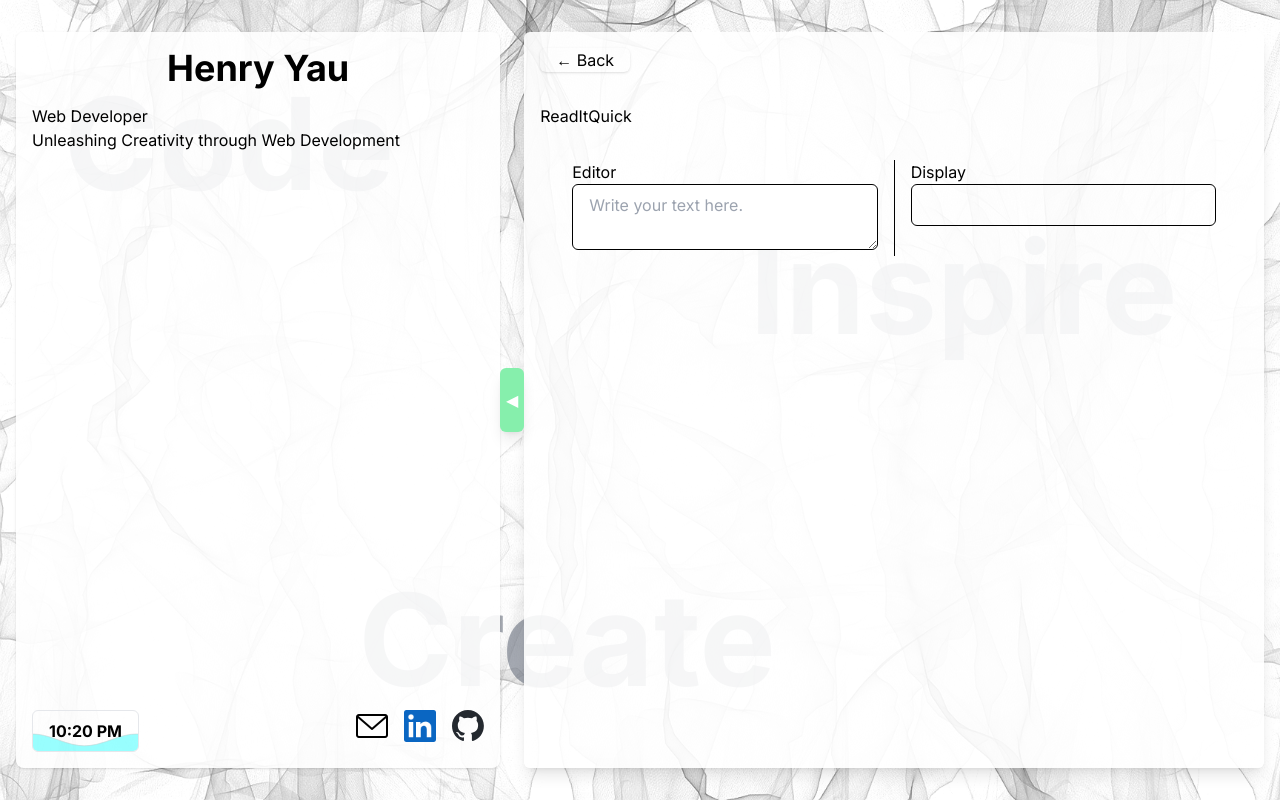
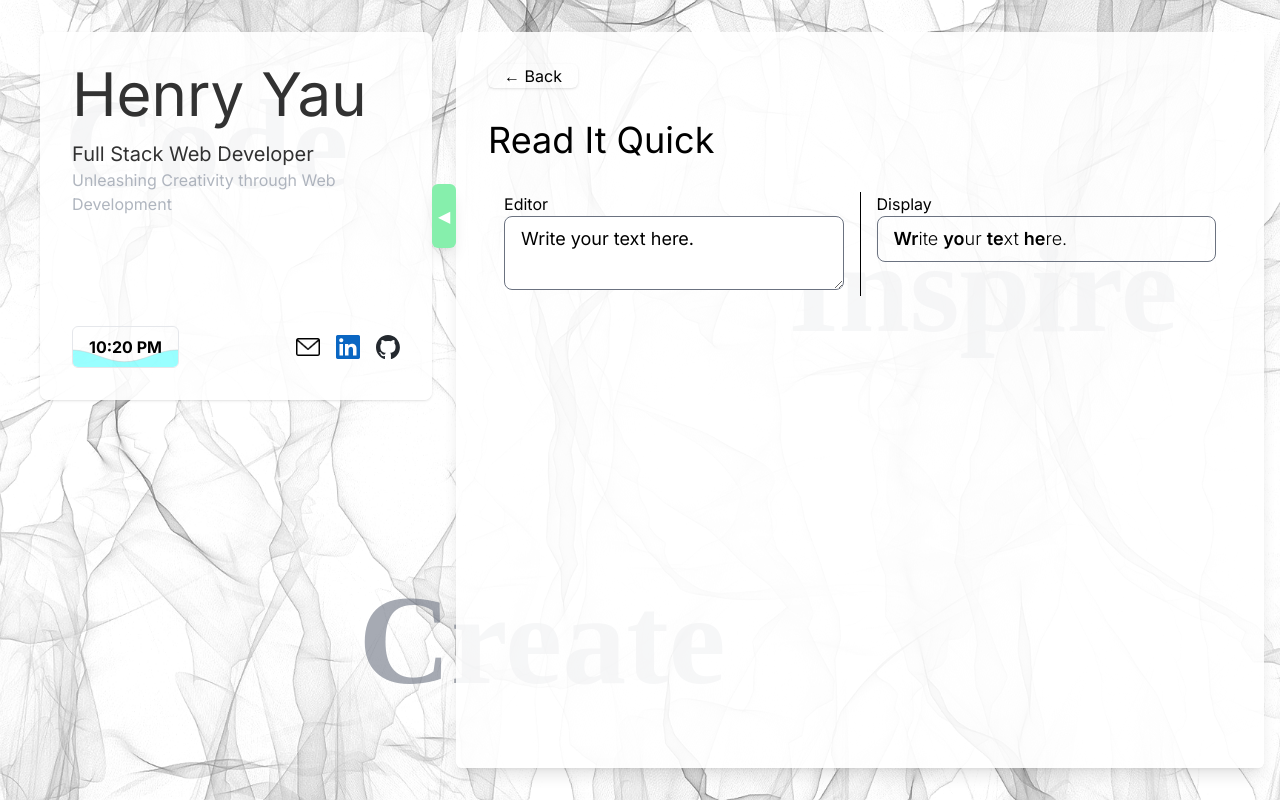
Before and after one commit to BpaYWH/BpaYWH.github.io, a Next.js app: page /lab/read-it-quick in a window 1280 px wide. Built offline with nearby package versions, Linux system fonts and the light colour scheme.

Commit message:
UPDATE: font family, About, Labs' styles

```diff
--- a/app/globals.css
+++ b/app/globals.css
@@ -2,6 +2,5 @@
 @tailwind components;
 @tailwind utilities;
 
-body {
-   /* background-color: black; */
-}
+@import url('https://fonts.googleapis.com/css2?family=Caveat&display=swap');
+@import url('https://fonts.googleapis.com/css2?family=Nunito&display=swap');
--- a/app/lab/layout.tsx
+++ b/app/lab/layout.tsx
@@ -6,7 +6,7 @@ type Props = {
 
 function LabLayout({children}: Props) {
   return (
-      <div>
+      <div id="wrapperDiv">
          <div className="w-fit mb-8 rounded-md shadow transition-all duration-400 hover:scale-110 hover:bg-gray-100">
             <Link href="/" className="px-4">
                ← Back
--- a/app/lab/read-it-quick/page.tsx
+++ b/app/lab/read-it-quick/page.tsx
@@ -18,8 +18,8 @@ function BoldPrefix({text}: BoldPrefixProps) {
                <Fragment key={`boldPrefixSentence-${id}`}>
                   {sentence.map((word, id) => (
                      <Fragment key={`boldPrefixWord-${id}`}>
-                        <strong>{word.slice(0,Math.floor(word.length / 2))}</strong>
-                        {word.slice(Math.floor(word.length / 2)) + " "}
+                        <p className="inline font-semibold">{word.slice(0,Math.floor(word.length / 2))}</p>
+                        <p className="inline font-light">{word.slice(Math.floor(word.length / 2)) + " "}</p>
                      </Fragment>
                   ))}
                   <br />
@@ -31,7 +31,7 @@ function BoldPrefix({text}: BoldPrefixProps) {
 }
 
 function ReadItQuick() {
-   const [text, setText] = useState<string>("");
+   const [text, setText] = useState<string>("Write your text here.");
 
    const handleTextChange = (e: ChangeEvent<HTMLTextAreaElement>) => {
       setText(e.target.value)
@@ -39,15 +39,17 @@ function ReadItQuick() {
 
   return (
     <div>
-      ReadItQuick
+      <h1 className="text-4xl">
+         Read It Quick
+      </h1>
 
-      <div className="flex mx-4 my-8">
+      <div className="flex my-8">
          {/* editor area */}
          <div className="flex-1 border-r border-black px-4">
             <label>
                Editor
             </label>
-            <textarea value={text} onChange={handleTextChange} placeholder="Write your text here." className="border-black border rounded-md px-4 py-2 w-full" />
+            <textarea contentEditable value={text} onChange={handleTextChange} placeholder="Write your text here." className="px-4 py-2 w-full border border-gray-500 rounded-lg text-lg" />
          </div>
 
          {/* Display area */}
@@ -55,7 +57,7 @@ function ReadItQuick() {
             <label>
                Display
             </label>
-            <div className="border-black border rounded-md px-4 py-2">
+            <div className="px-4 py-2 w-full border border-gray-500 rounded-lg text-lg">
                <BoldPrefix text={text} />
             </div>
          </div>
--- a/app/layout.tsx
+++ b/app/layout.tsx
@@ -3,7 +3,7 @@ import { Inter } from 'next/font/google'
 import Introduction from '@/components/homePage/Introduction';
 
 const inter = Inter({ subsets: ['latin'] });
-const styles = "flex w-screen h-screen px-4 py-8 gap-6 sm:flex-col xs:flex-col overflow-x-hidden fixed";
+const styles = "flex w-screen h-screen px-4 py-8 gap-6 sm:flex-col xs:flex-col overflow-x-hidden fixed font-nunito";
 
 export const metadata = {
   title: 'My Component Laboratory',
@@ -19,19 +19,21 @@ export default function RootLayout({
     <html lang="en">
       <body>
         <div id="wrapperDiv" className={inter.className + " " + styles} style={{backgroundImage: "url('/assets/image/background-global.PNG')", backgroundSize: "cover", backgroundRepeat: "no-repeat"}}>
-          <h1 className="absolute top-[10%] left-[5%] text-9xl font-bold text-gray-500 sm:text-7xl opacity-60">
+          <div id="bgDiv" className="font-caveat text-9xl font-bold text-gray-500 sm:text-7xl opacity-60">
+            <h1 className="absolute top-[10%] left-[5%]">
               Code
             </h1>
-          <h1 className="absolute bottom-[12%] left-[28%] text-9xl font-bold text-gray-500 sm:text-7xl opacity-60">
+            <h1 className="absolute bottom-[12%] left-[28%]">
               Create
             </h1>
-          <h1 className="absolute top-[28%] right-[8%] text-9xl font-bold text-gray-500 sm:text-7xl opacity-60">
+            <h1 className="absolute top-[28%] right-[8%]">
               Inspire
             </h1>
+          </div>
 
           <Introduction />
 
-          <div id="WorkDiv" className="relative basis-full flex flex-col justify-between px-4 pt-4 bg-white bg-opacity-90 rounded-md shadow-lg overflow-y-scroll">
+          <div id="WorkDiv" className="relative basis-full flex flex-col justify-between px-8 pt-8 bg-white bg-opacity-90 rounded-md shadow-lg overflow-y-scroll overflow-x-hidden">
             {children}
           </div>
         </div>
--- a/app/page.tsx
+++ b/app/page.tsx
@@ -45,8 +45,8 @@ function Home() {
         <Work />
       }
 
-      <div id="SwitchDiv" className="sticky bottom-0 bg-white">
-        <button className={`absolute w-[40px] h-[40px] right-0 bottom-16 bg-green-400 text-white rounded-full p-2 transition duration-200 hover:scale-[1.1] hover:shadow-lg`} onClick={scrollToTop}>
+      <div id="SwitchDiv" className="sticky bottom-0 bg-transparent">
+        <button title="Scroll to top" className={`absolute w-[40px] h-[40px] right-0 bottom-16 bg-green-400 text-white rounded-full p-2 transition duration-200 hover:scale-[1.1] hover:shadow-lg`} onClick={scrollToTop}>
           ▵
         </button>
         <Switch leftButton="Lab" rightButton="Work" showcase={showcase} setShowcase={setShowcase} />
--- a/components/homePage/Introduction/index.tsx
+++ b/components/homePage/Introduction/index.tsx
@@ -14,40 +14,41 @@ function Introduction() {
    }
 
    return (
-      <div className={`relative shadow h-full bg-opacity-90 rounded-lg transition-color duration-1000 ${isCollapsed ? "w-6 bg-transparent sm:w-full sm:h-6" : "w-2/3 bg-white sm:w-full"}`}>
+      <div className={`relative shadow h-1/2 bg-opacity-90 rounded-lg transition-color duration-1000 ${isCollapsed ? "w-6 bg-transparent sm:w-full sm:h-6" : "w-1/2 bg-white sm:w-full"}`}>
          <button
+         title={`${isCollapsed ? "Expand" : "Collapse"}`}
          className={`sm:invisible absolute z-10 top-0 bottom-0 my-auto left-full w-6 h-16 bg-green-300 text-white rounded-md shadow-lg transition duration-400 hover:bg-green-500 focus:outline-none`}
          onClick={handleCollapseClick}
          >
             {isCollapsed ? "▶︎" : "◀︎"}
          </button>
          <button
+         title={`${isCollapsed ? "Expand" : "Collapse"}`}
          className={`invisible sm:visible absolute z-10 sm:top-full sm:left-0 sm:right-0 sm:mx-auto sm:w-16 sm:h-6 bg-gray-200 rounded-md bg-green-300 text-white shadow-lg focus:outline-none`}
          onClick={handleCollapseClick}
          >
             {isCollapsed ? "▼" : "▲"}
          </button>
 
-         <div className={`flex flex-col justify-between p-4 h-full transition-all duration-500 overflow-hidden ${isCollapsed ? "opacity-0" : "opacity-1"}`}>
-            <div>
-               <h1 className="text-4xl font-bold text-center mb-4">Henry Yau</h1>
-               <p>Web Developer</p>
-               <p>Unleashing Creativity through Web Development</p>
+         <div className={`flex flex-col justify-between p-8 h-full sm:p-4 transition-all duration-500 overflow-hidden ${isCollapsed ? "opacity-0" : "opacity-1"}`}>
+            <div className="opacity-80">
+               <h1 className="mb-4 sm:mb-2 text-6xl sm:text-4xl">Henry Yau</h1>
+               <p className="text-xl sm:text-lg">Full Stack Web Developer</p>
+               <p className="text-md sm:text-sm text-gray-400">Unleashing Creativity through Web Development</p>
             </div>
 
-            <div id="footer" className="flex justify-between gap-8">
-               <div>
-                  <Clock />
-               </div>
-               <div className="flex gap-4">
-                  <a href="mailto: henryyaubpa@gmail.com" className="transition hover:scale-110">
-                     <Image src="/assets/image/mail.png" alt="Email" width={32} height={32} />
+            <div id="footer" className="flex justify-between">
+               <Clock />
+
+               <div className="flex gap-4 self-center">
+                  <a href="mailto: henryyaubpa@gmail.com" title="Email" className="transition hover:scale-110">
+                     <Image src="/assets/image/mail.png" alt="Email"  width={24} height={24} />
                   </a>
-                  <a href="https://www.linkedin.com/in/winghong-yau-42282718a/" className="transition hover:scale-110" target="_blank" rel="noreferrer">
-                     <Image src="/assets/image/In-Blue-48.png" alt="LinkedIn" width={32} height={32} />
+                  <a href="https://www.linkedin.com/in/winghong-yau-42282718a/" title="LinkedIn" className="transition hover:scale-110" target="_blank" rel="noreferrer">
+                     <Image src="/assets/image/In-Blue-48.png" alt="LinkedIn" width={24} height={24} />
                   </a>
-                  <a href="https://github.com/BpaYWH" className="transition hover:scale-110" target="_blank" rel="noreferrer">
-                     <Image src="/assets/image/github-mark.svg" alt="Github" width={32} height={32} />
+                  <a href="https://github.com/BpaYWH" title="Github" className="transition hover:scale-110" target="_blank" rel="noreferrer">
+                     <Image src="/assets/image/github-mark.svg" alt="Github" width={24} height={24} />
                   </a>
                </div>
             </div>
--- a/components/homePage/Work/index.tsx
+++ b/components/homePage/Work/index.tsx
@@ -2,7 +2,7 @@
 function Work() {
   return (
     <div id="WorkContent">
-      <h1 className="text-4xl font-bold mb-8">
+      <h1 className="text-4xl mb-8">
         Work
       </h1>
 
--- a/tailwind.config.js
+++ b/tailwind.config.js
@@ -37,7 +37,11 @@ module.exports = {
         'rise': 'rise 1s ease-in-out',
         'fade-in': 'fade-in 1.5s ease-in',
         'loop-x': 'loop-x 2s linear infinite'
-      }
+      },
+      fontFamily: {
+        'caveat': 'Caveat, cursive',
+        'nunito': 'Nunito, sans-serif',
+      },
     }
   },
   plugins: []
```
Also changed, not shown: components/general/card/index.tsx (+10 -9 lines), components/general/switch/index.tsx (+5 -5 lines), components/homePage/Lab/index.tsx (+7 -16 lines), utils/config.ts (+8 -22 lines). Lines whose indentation alone changed are shown as unchanged.
